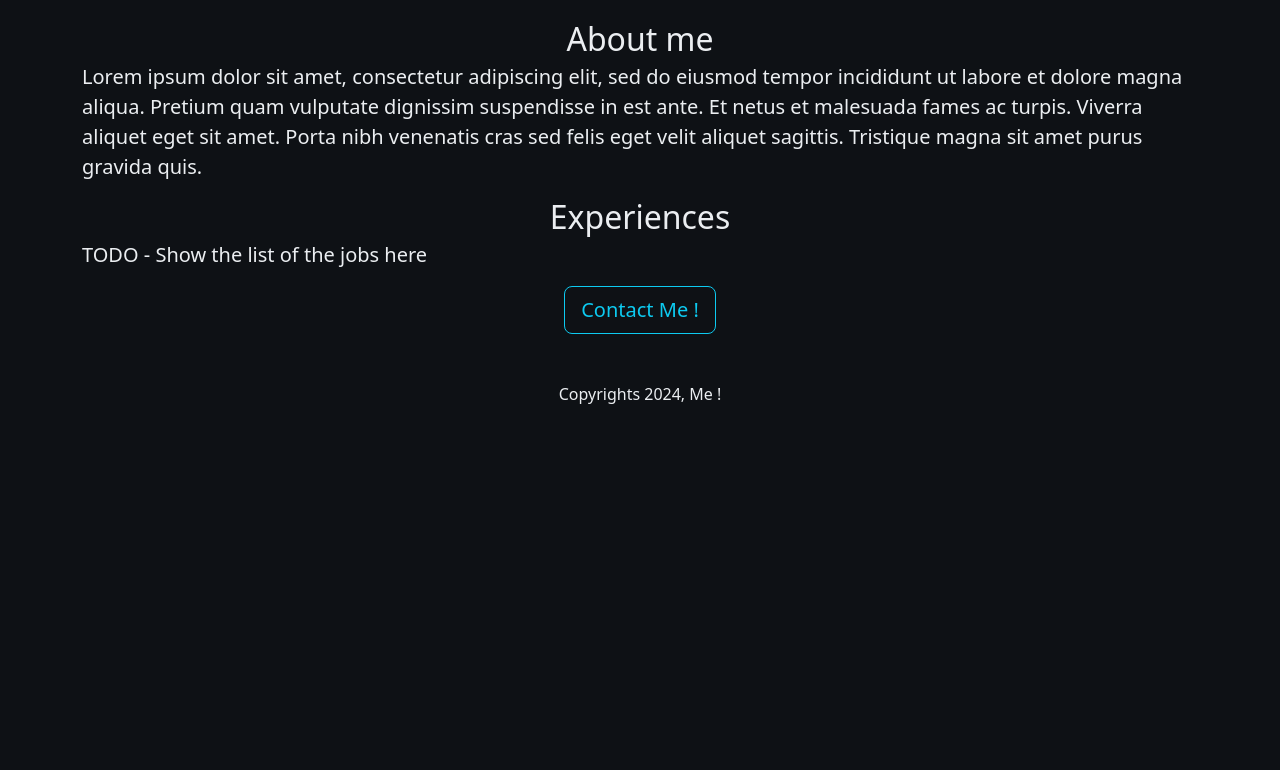
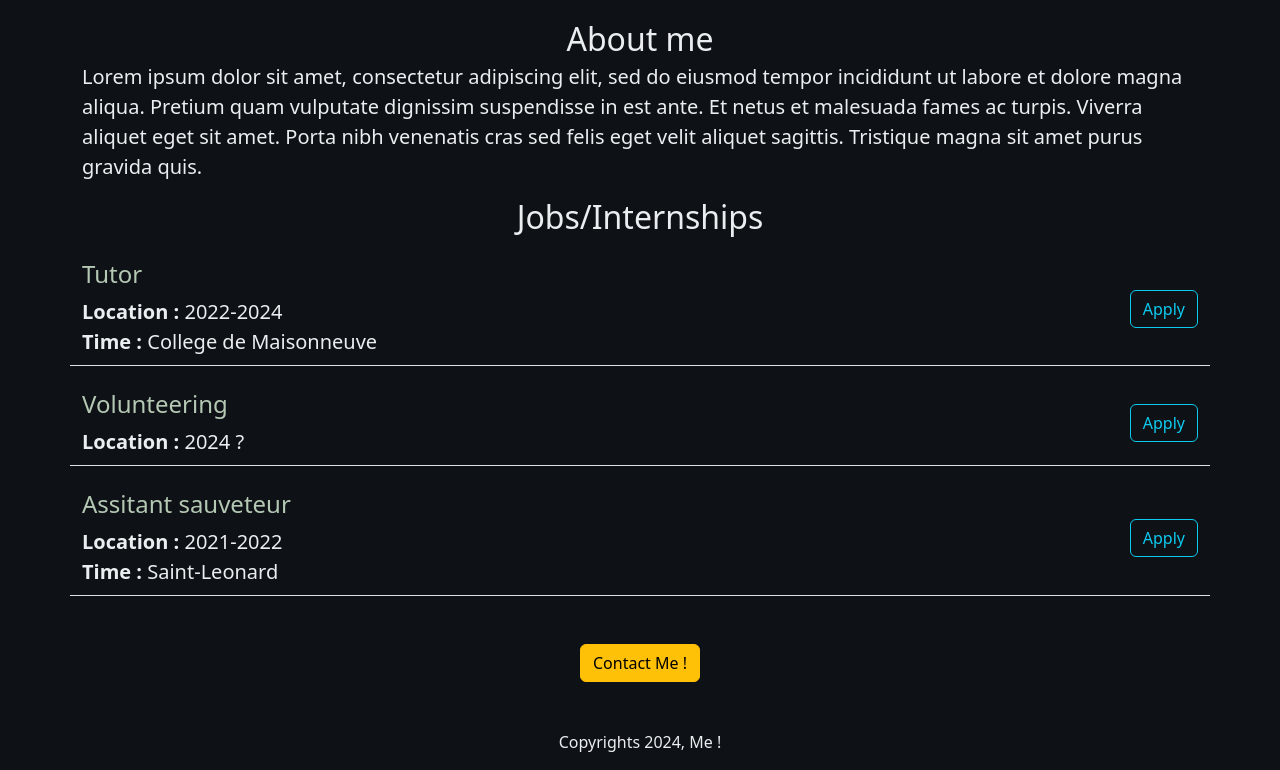
Before and after one commit to Kirzaki/test-carrer-website, a Flask app: page / in a window 1280 px wide. Shown: the part 782-1552 px from the top of the page. Before the commit the page ends 1186 px from the top, so only its background shows below. Run offline with Flask 3, Linux system fonts and the light colour scheme.

Commit message:
Debugging The external CSS + small changes

```diff
--- a/app.py
+++ b/app.py
@@ -1,13 +1,52 @@
-# 1:8:25
+# 1:08:25
 
-from flask import Flask, render_template, send_from_directory
+from flask import Flask, render_template, send_from_directory, jsonify
 import os
 
 app = Flask(__name__)
 
+JOBS = [
+    {
+        'id': 1,
+        'title': 'Tutor',
+        'period': '2022-2024',
+        'location': 'College de Maisonneuve'
+    },
+    {
+        'id': 2,
+        'title': 'Volunteering',
+        'period': '2024 ?',
+    },
+    {
+        'id': 3,
+        'title': 'Assitant sauveteur',
+        'period': '2021-2022',
+        'location': 'Saint-Leonard'
+    }
+    ]
+
+SKILLS = [
+    {
+        'id': 1,
+        'title': 'Python',
+        'period': 'since early 2022',
+        'projects': ['game dev', 'web dev', 'sci dev']
+    },
+    {
+        'id': 2,
+        'title': 'Blender',
+        'period': 'since late 2023',
+        'projects': ['donut']
+    },
+    {
+        'id': 3,
+        'title': 'Collaboration'
+    }
+    ]
+
 @app.route("/")
 def hello_world():
-    return render_template('home.html')
+    return render_template('home.html', jobs = JOBS)
 
 # Adding the page icon
 @app.route('/favicon.ico')
@@ -15,5 +54,15 @@ def favicon():
     return send_from_directory(os.path.join(app.root_path, 'static'),
         'favicon.ico')
 
+@app.route('/api/jobs')
+def list_jobs():
+    return jsonify(JOBS)
+
+@app.route('/api/skills')
+def list_skills():
+    return jsonify(SKILLS)
+
+
+
 if __name__ == "__main__" :
     app.run(host = '0.0.0.0', debug = True)
--- /dev/null
+++ b/static/css/main.css
@@ -0,0 +1,3 @@
+body {
+    background-color:#0e1115
+}
--- a/templates/home.css
+++ /dev/null
@@ -1,4 +0,0 @@
-# banner {
-        heigth : 360px;
-        width : 100px;
-    }
--- a/templates/home.html
+++ b/templates/home.html
@@ -1,18 +1,17 @@
 <!DOCTYPE html>
 <html>
     <head>
-        <link rel = "icon" href="http://127.0.0.1:5000/static/favicon.ico">
+        <link rel = "icon" href="/static/favicon.ico">
         <meta charset="utf-8">
         <meta name="viewport" content="width=device-width, initial-scale=1">
+        <link href="https://cdn.jsdelivr.net/npm/bootstrap@5.3.2/dist/css/bootstrap.min.css" rel="stylesheet" integrity="sha384-T3c6CoIi6uLrA9TneNEoa7RxnatzjcDSCmG1MXxSR1GAsXEV/Dwwykc2MPK8M2HN" crossorigin="anonymous">
+        <link rel="stylesheet" href="{{ url_for('static', filename='css/main.css') }}">
         <title>Zakaria's CV</title>
-        <link href="https://cdn.jsdelivr.net/npm/bootstrap@5.3.2/dist/css/bootstrap.min.css" rel="stylesheet" integrity="sha384-T3c6CoIi6uLrA9TneNEoa7RxnatzjcDSCmG1MXxSR1GAsXEV/Dwwykc2MPK8M2HN" crossorigin="anonymous">
-        <link rel="stylesheet" href="home.css">
-
     </head>
-    <body style="background-color:#0e1115">
+    <body>
         <div style="color:#ebeef1" class= "container">
             <h1 class="text-center mt-2 mb-4">Zakaria's Acheivements</h1>
-            <img id = "banner" class="img-fluid" src ="http://127.0.0.1:5000/static/banner.jpg">
+            <img class="img-fluid" src ="/static/banner.jpg">
             <h2 class= "text-center mt-4 mb-1"> About me </h2>
             <p class = "lead fw-normal">
                 Lorem ipsum dolor sit amet, consectetur adipiscing elit,
@@ -21,11 +20,14 @@
                 malesuada fames ac turpis. Viverra aliquet eget sit amet. Porta nibh venenatis
                 cras sed felis eget velit aliquet sagittis. Tristique magna sit amet purus gravida quis.
             </p>
-            <h2 class="text-center mt-3 mb-1"> Experiences </h2>
-            <p class = "lead fw-normal"> TODO - Show the list of the jobs here </p>
-
+            <h2 class="text-center mt-3 mb-1"> Jobs/Internships </h2>
+            <div>
+                {% for job in jobs%}
+                    {% include 'job_item.html'%}
+                {% endfor %}
+            </div>
             <div class = "text-center">
-                <button type="button" class="btn btn-outline-info btn-lg text-center">Contact Me !</button>
+                <button type="button" class="btn btn-warning mt-4">Contact Me !</button>
                 <p class="mt-5">Copyrights 2024, Me ! </p>
             </div>
 
--- /dev/null
+++ b/templates/job_item.html
@@ -0,0 +1,13 @@
+<div class = "lead fw-normal mt-4 mb-4 border-bottom row" style = "padding-bottom:8px">
+    <div class="col-9">
+        <h4 style = "color:rgb(180,200,180)">{{job['title']}}</h4>
+        <div class = "lead fw-normal" ><b>Location :</b> {{job['period']}}</div>
+        {%if 'location' in job%}
+            <div class = "lead fw-normal" ><b>Time :</b> {{job['location']}}</div>
+        {%endif%}
+    </div>
+
+    <div class="col-3 align-self-center text-end">
+        <button type="button" class="btn btn-outline-info">Apply</button>
+    </div>
+</div>
```
